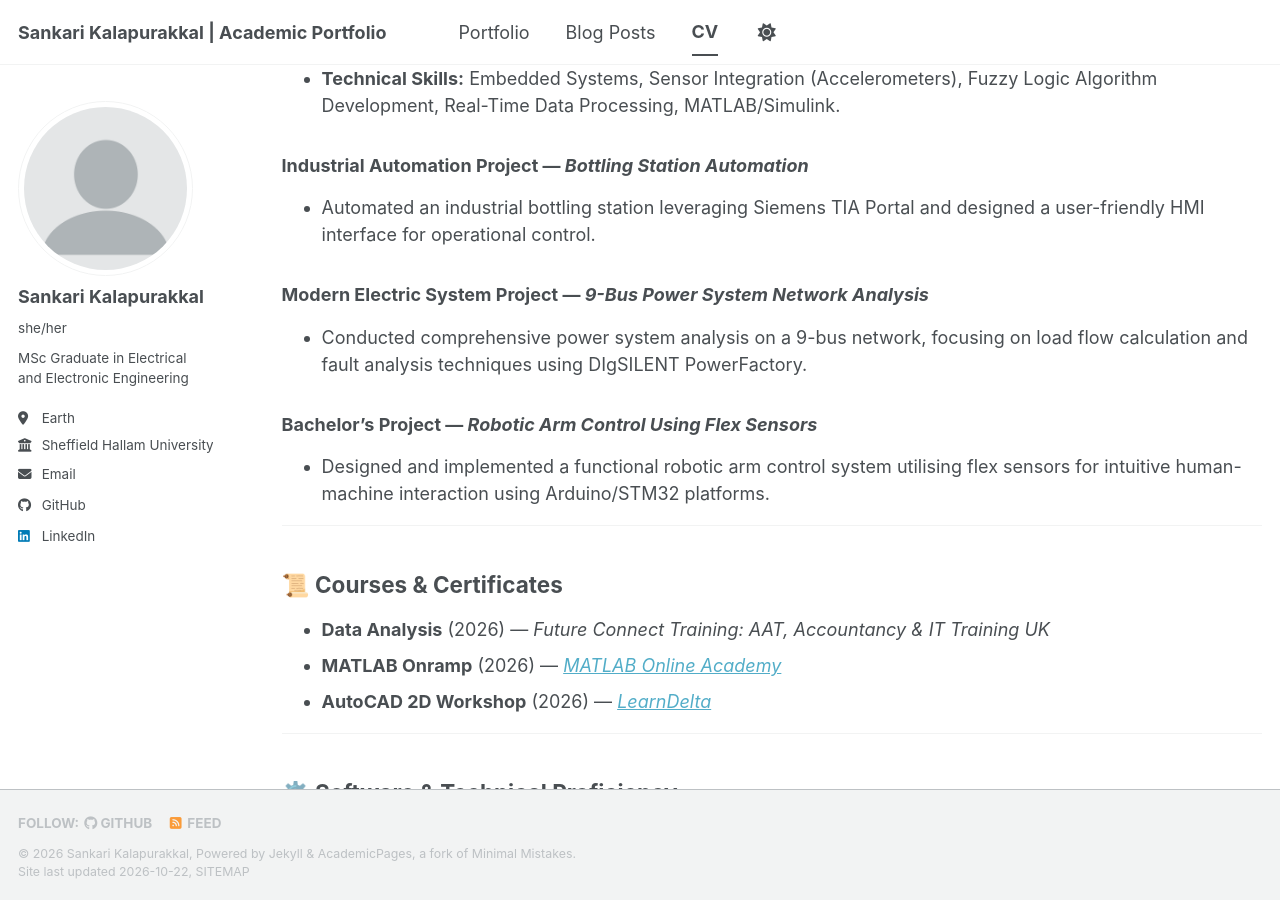
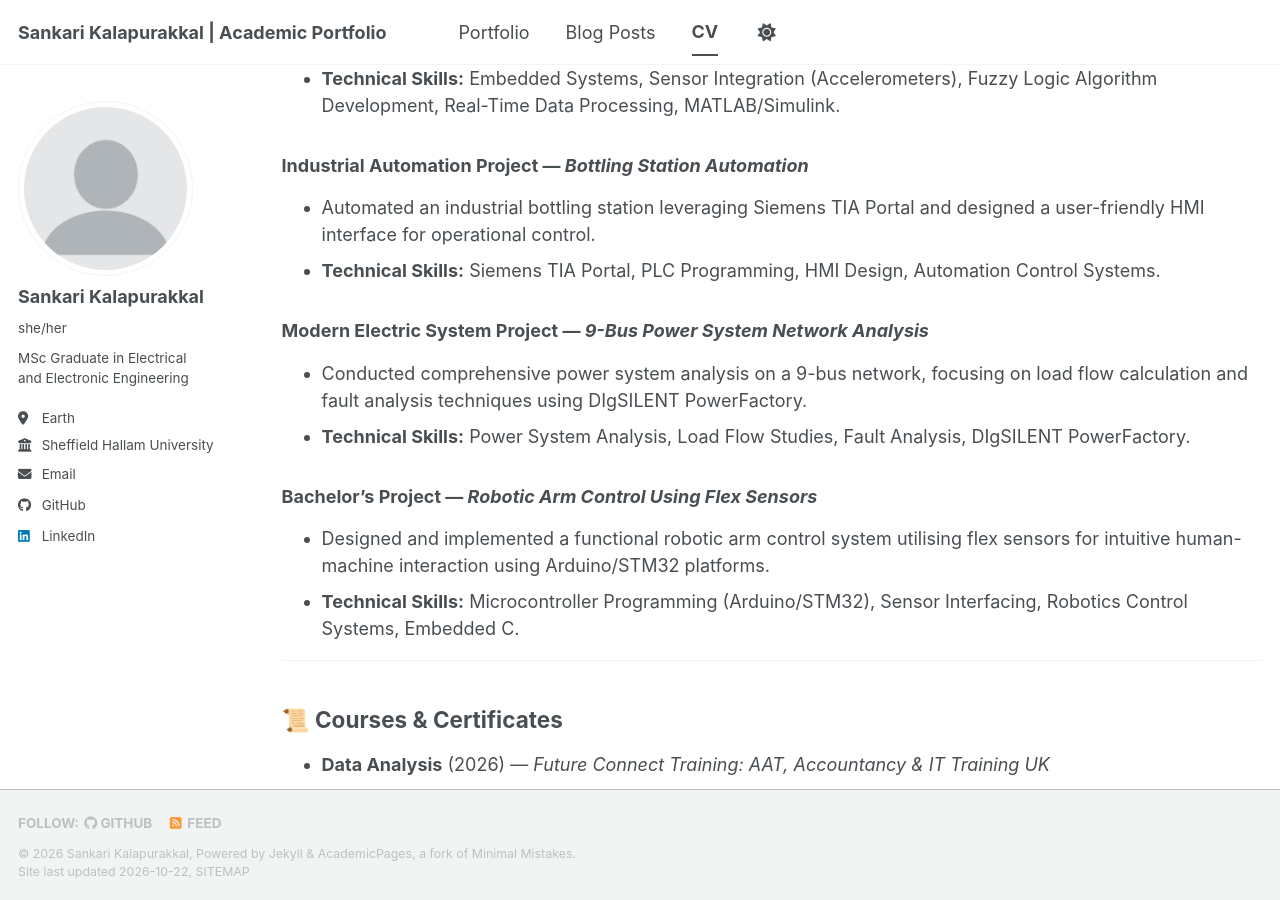
Before and after one commit to Sankari-Kalapurakkal/Sankari-Kalapurakkal.github.io, a Jekyll site: the page built from _pages/cv.md, in a window 1280 px wide and 900 px high, scrolled down 3665 px. Built offline with Jekyll 4.4.1, drawn with Linux system fonts in a browser that asks for light colours; a style sheet for code colours, icons or effects is not loaded.

Commit message:
Enhance CV with additional technical skills
Added technical skills for multiple projects in CV.

```diff
--- a/_pages/cv.md
+++ b/_pages/cv.md
@@ -95,12 +95,15 @@ Electrical and Electronics Engineer with an MSc from Sheffield Hallam University
 
 ### **Industrial Automation Project** — *Bottling Station Automation*
 * Automated an industrial bottling station leveraging Siemens TIA Portal and designed a user-friendly HMI interface for operational control.
+* **Technical Skills:** Siemens TIA Portal, PLC Programming, HMI Design, Automation Control Systems.
 
 ### **Modern Electric System Project** — *9-Bus Power System Network Analysis*
 * Conducted comprehensive power system analysis on a 9-bus network, focusing on load flow calculation and fault analysis techniques using DIgSILENT PowerFactory.
+* **Technical Skills:** Power System Analysis, Load Flow Studies, Fault Analysis, DIgSILENT PowerFactory.
 
 ### **Bachelor’s Project** — *Robotic Arm Control Using Flex Sensors*
 * Designed and implemented a functional robotic arm control system utilising flex sensors for intuitive human-machine interaction using Arduino/STM32 platforms.
+* **Technical Skills:** Microcontroller Programming (Arduino/STM32), Sensor Interfacing, Robotics Control Systems, Embedded C.
 
 ---
 
```
